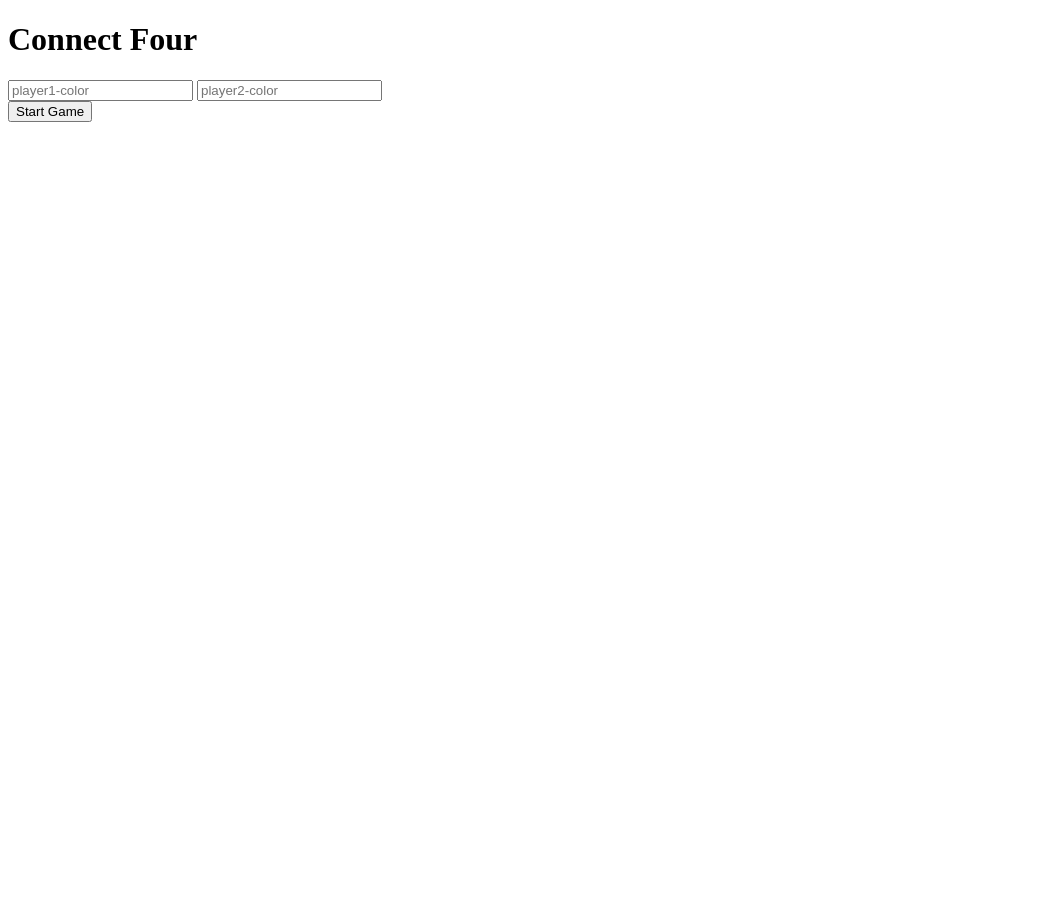
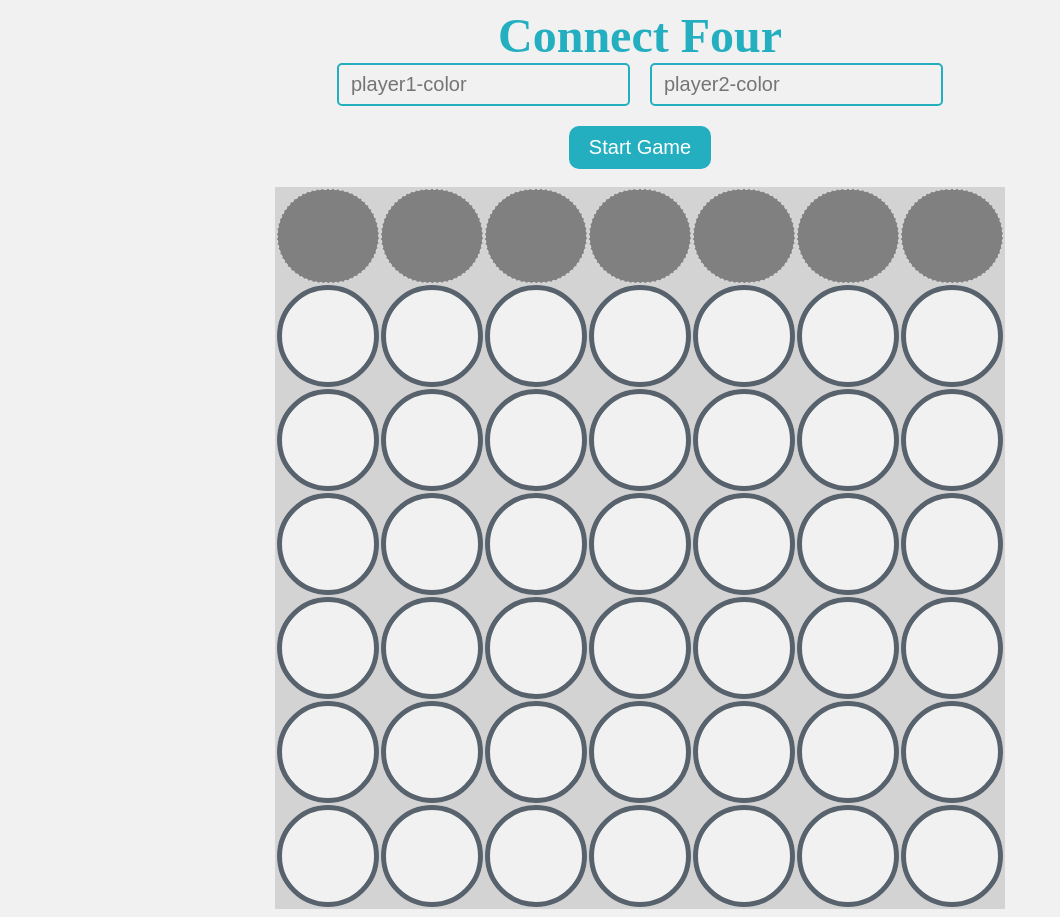
Before and after one commit to saintfortjohnb/connect-four-oo, a plain HTML site: page index.html in a window 1280 px wide. Shown: the whole page, without its empty margins (0-1060 px from the left). Before the commit the page ends 800 px from the top, so only its background shows below. Drawn offline with Linux system fonts and the light colour scheme.

Commit message:
fix css and script

```diff
--- a/connect-four.html
+++ b/index.html
@@ -1,7 +1,7 @@
 <!doctype html>
 <head>
   <title>Connect 4</title>
-  <link href="connect4x.css" rel="stylesheet">
+  <link href="connect-four.css" rel="stylesheet">
 </head>
 <body>
 
@@ -16,7 +16,7 @@
     <table id="board"></table>
   </div>
 
-<script src="connect4x_1.js"></script>
+<script src="connect-four.js"></script>
 
 </body>
 </html>
```
Also changed, not shown: 1 other file.
